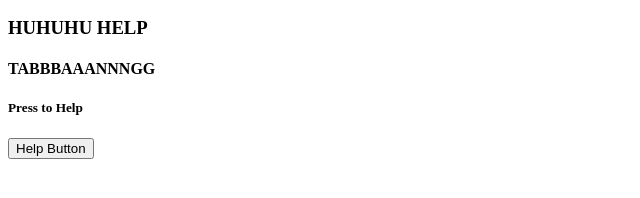
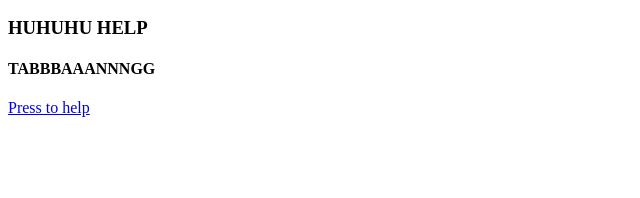
Before and after one commit to jdesolate/softdev1-h01, a plain HTML site: page Ricafort.html in a window 1280 px wide. Shown: the part 110-308 px from the top of the page, without its empty margins (0-640 px from the left). Drawn offline with Linux system fonts and the light colour scheme.

Commit message:
[Fix][Ricafort] Added a link
Added a link.

```diff
--- a/Ricafort.html
+++ b/Ricafort.html
@@ -10,7 +10,6 @@
     <h2>I'm Castor Troy U. Ricafort</h2>
     <h3>HUHUHU HELP</h3>
     <H4>TABBBAAANNNGG</H4>
-    <H5>Press to Help</H5>
-    <button>Help Button</button>
+    <a href="https://www.youtube.com/watch?v=HJpR3Lt-4t4">Press to help</a>
 </body>
 </html>
```
